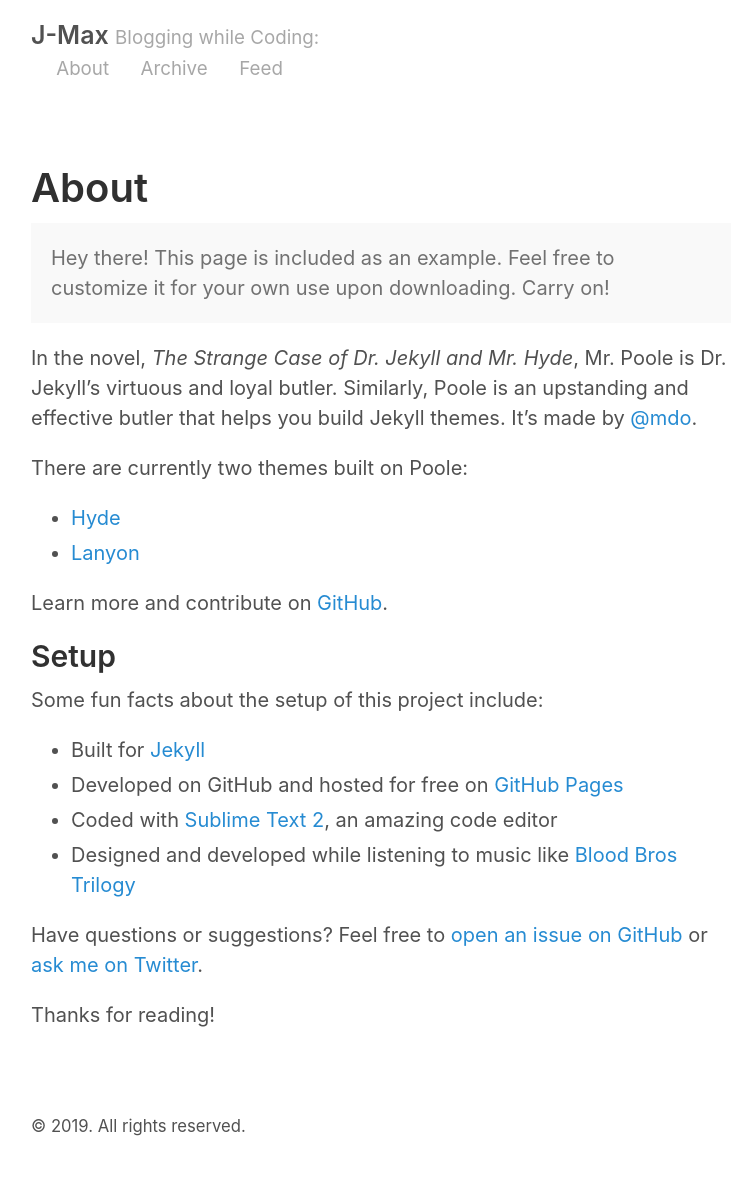
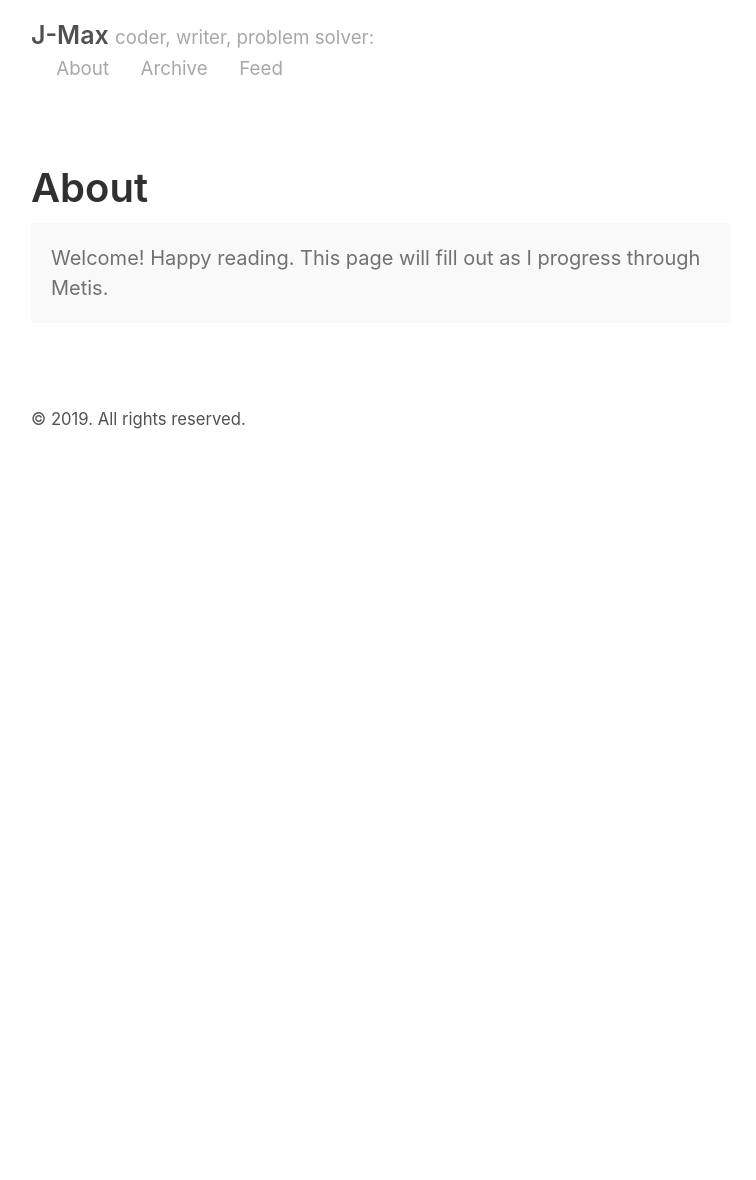
Before and after one commit to j-max/j-max.github.io, a Jekyll site: the page built from about.md, in a window 1280 px wide. Shown: the whole page, without its empty margins (259-1015 px from the left). Built offline with Jekyll 4.4.1, drawn with Linux system fonts in a browser that asks for light colours; after the commit the page ends 900 px from its top, so only the background shows below that.

Commit message:
config and about updated

```diff
--- a/_config.yml
+++ b/_config.yml
@@ -3,7 +3,7 @@ permalink:           pretty
 
 # Setup
 title:               J-Max
-tagline:             Blogging while Coding
+tagline:             coder, writer, problem solver
 url:                 http://j-max.github.io
 paginate:            2
 baseurl:             ""
--- a/about.md
+++ b/about.md
@@ -4,27 +4,5 @@ title: About
 ---
 
 <p class="message">
-  Hey there! This page is included as an example. Feel free to customize it for your own use upon downloading. Carry on!
+  Welcome! Happy reading. This page will fill out as I progress through Metis.
 </p>
-
-In the novel, *The Strange Case of Dr. Jekyll and Mr. Hyde*, Mr. Poole is Dr. Jekyll's virtuous and loyal butler. Similarly, Poole is an upstanding and effective butler that helps you build Jekyll themes. It's made by [@mdo](https://twitter.com/mdo).
-
-There are currently two themes built on Poole:
-
-* [Hyde](http://hyde.getpoole.com)
-* [Lanyon](http://lanyon.getpoole.com)
-
-Learn more and contribute on [GitHub](https://github.com/poole).
-
-## Setup
-
-Some fun facts about the setup of this project include:
-
-* Built for [Jekyll](http://jekyllrb.com)
-* Developed on GitHub and hosted for free on [GitHub Pages](https://pages.github.com)
-* Coded with [Sublime Text 2](http://sublimetext.com), an amazing code editor
-* Designed and developed while listening to music like [Blood Bros Trilogy](https://soundcloud.com/maddecent/sets/blood-bros-series)
-
-Have questions or suggestions? Feel free to [open an issue on GitHub](https://github.com/poole/poole/issues/new) or [ask me on Twitter](https://twitter.com/mdo).
-
-Thanks for reading!
```
